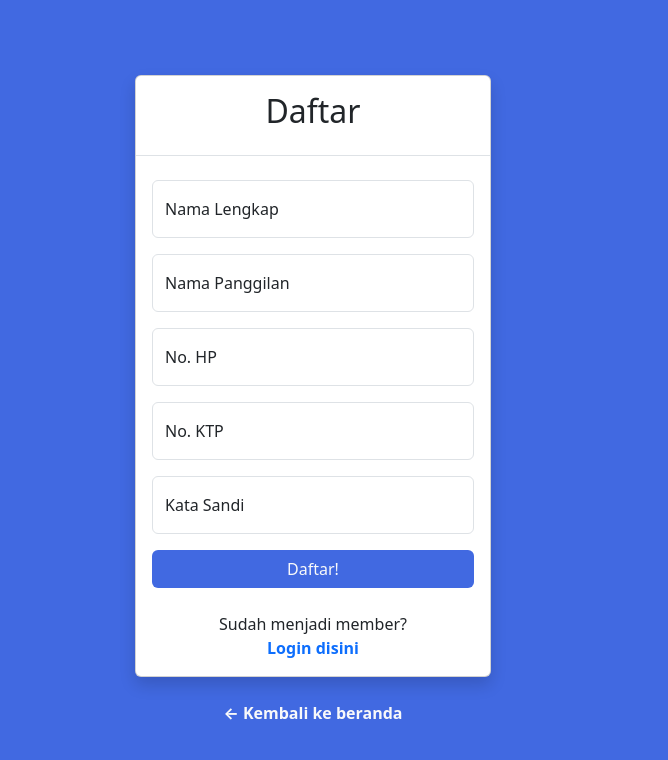
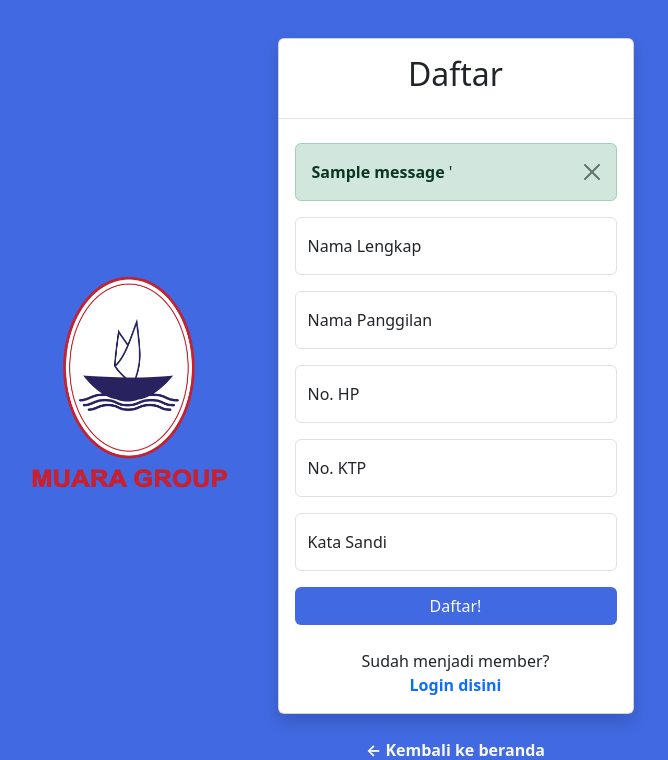
Before and after one commit to haidar038/mgclub, a Flask app: page /register in a window 1280 px wide. Shown: the top 760 px of the page, without its empty margins (327-995 px from the left). Run offline with Flask 3, Linux system fonts and the light colour scheme; tables that the repository leaves empty hold one stand-in row (values such as "Sample post"); one stand-in notice (Sample message) is shown.

Commit message:
Add files via upload

```diff
--- a/main.py
+++ b/main.py
@@ -90,7 +90,7 @@ def register():
         session['username'] = username
 
         if User.query.filter_by(hp=hp).first():
-            flash('No. HP Telah Ada!', category='warning')
+            flash('No. HP sudah ada!', category='warning')
             return render_template('register.html')
         else:
             user = User(hp=hp, sandi=sandi, panggilan=panggilan, ktp=ktp, nama=nama, username=username)
--- a/templates/login.html
+++ b/templates/login.html
@@ -5,7 +5,8 @@
 <body class="main-bg h-100">
     <!-- Login Form -->
     <div class="container h-100">
-        <div class="row justify-content-center align-items-center h-100">
+        <div class="row flex-column justify-content-center align-items-center h-100">
+            <img class="logo mb-4" src="{{ url_for('static', filename='logo.webp') }}" alt="Logo Muara Group">
             <div class="col-lg-4 col-md-6 col-sm-6">
                 <div class="card shadow">
                     <div class="card-title text-center border-bottom">
--- a/templates/register.html
+++ b/templates/register.html
@@ -6,12 +6,24 @@
     <!-- Login Form -->
     <div class="container h-100">
         <div class="row justify-content-center align-items-center h-100">
+            <img class="w-25 mb-4" src="{{ url_for('static', filename='logo.webp') }}" alt="Logo Muara Group">
             <div class="col-lg-4 col-md-6 col-sm-6">
                 <div class="card shadow mb-4">
                     <div class="card-title text-center border-bottom">
                         <h2 class="p-3">Daftar</h2>
                     </div>
                     <div class="card-body">
+                        {% with messages = get_flashed_messages(with_categories=true) %}
+                        {% if messages %}
+                        {% for category, message in messages %}
+                        <div class="alert alert-{{ category }} mb-3 alert-dismissible" role="alert">
+                            <strong>{{ message }}</strong>
+                            <button type="button" class="btn-close" data-bs-dismiss="alert"
+                                aria-label="Close"></button>'
+                        </div>
+                        {% endfor %}
+                        {% endif %}
+                        {% endwith %}
                         <form method="post">
                             <div class="form-floating mb-3">
                                 <input type="text" class="form-control" name="fullname" id="fullname"
--- a/templates/username.html
+++ b/templates/username.html
@@ -7,6 +7,7 @@
     <div class="container h-100">
         <div class="row h-100">
             <div class="col d-flex flex-column justify-content-center align-items-center">
+                <img class="w-25 mb-4" src="{{ url_for('static', filename='logo.webp') }}" alt="Logo Muara Group">
                 <h1 class="text-light text-center mb-3">Anda berhasil terdaftar sebagai member!</h1>
                 <p class="lead text-light text-center">Ini adalah username anda : <strong>{{username}}</strong></p>
                 <p class="lead text-light text-center mb-4">Salin dan gunakan untuk login</p>
```
Also changed, not shown: templates/index.html (line endings or trailing spaces).
